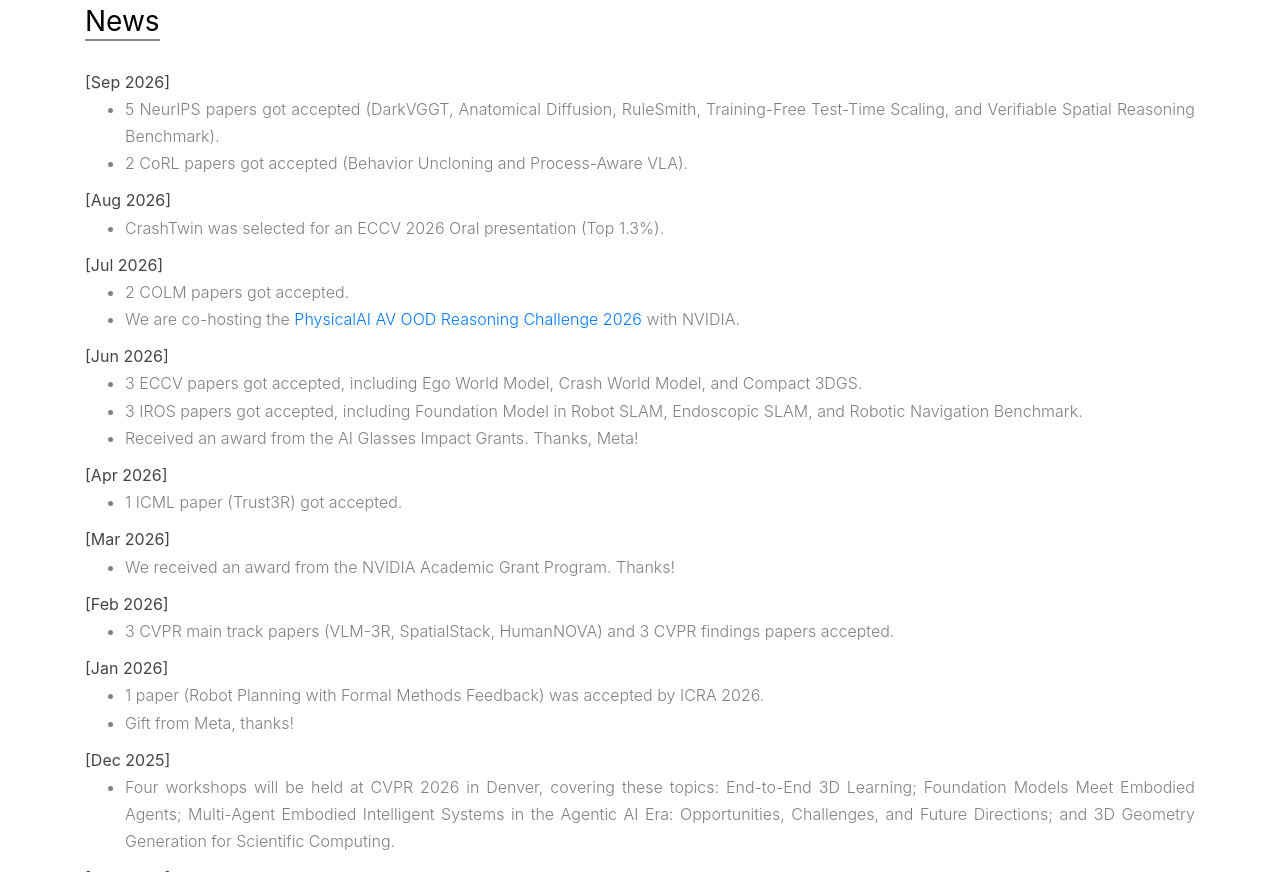
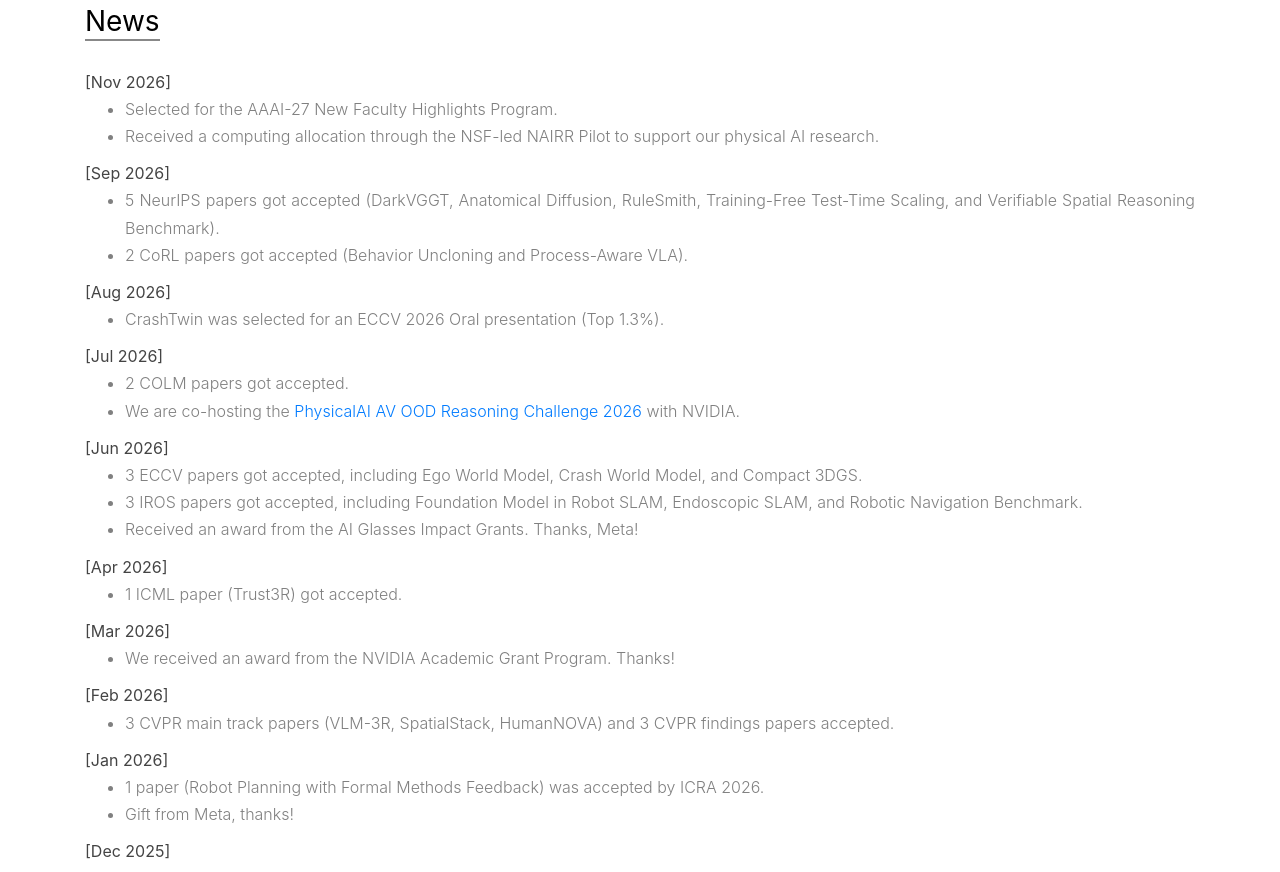
Before and after one commit to phai-lab/phai-lab.github.io, a plain HTML site: page index.html in a window 1280 px wide. Shown: the part 1745-2617 px from the top of the page. Drawn offline with Linux system fonts and the light colour scheme; files whose address does not match are found by name; a web font is replaced by a local one.

Commit message:
Add November news: AAAI-27 NFH and NAIRR Pilot

```diff
--- a/index.html
+++ b/index.html
@@ -238,6 +238,16 @@
 
                     <div class="trend-entry d-flex">
                         <div class="trend-contents">
+                            <b style="color:rgb(68, 68, 68)">[Nov 2026]</b>
+                            <ul style="margin-bottom:5px">
+                                <li>Selected for the AAAI-27 New Faculty Highlights Program.</li>
+                                <li>Received a computing allocation through the NSF-led NAIRR Pilot to support our physical AI research.</li>
+                            </ul>
+                        </div>
+                    </div>
+
+                    <div class="trend-entry d-flex">
+                        <div class="trend-contents">
                             <b style="color:rgb(68, 68, 68)">[Sep 2026]</b>
                             <ul style="margin-bottom:5px">
                                 <li>5 NeurIPS papers got accepted (DarkVGGT, Anatomical Diffusion, RuleSmith, Training-Free Test-Time Scaling, and Verifiable Spatial Reasoning Benchmark).</li>
```
